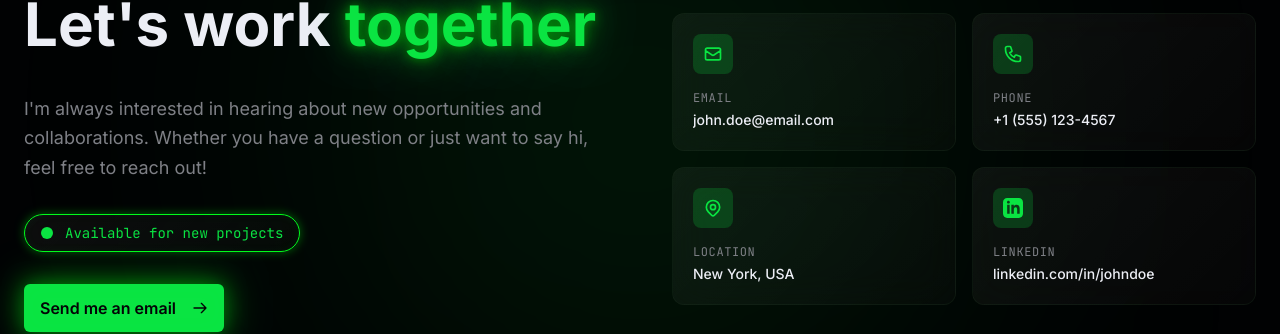
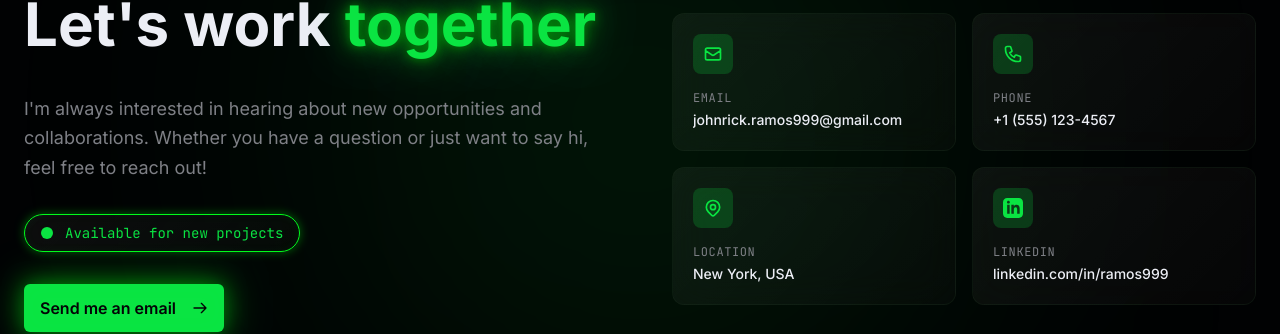
Before and after one commit to rixramos/CMDPortfolio, a Next.js app: page /CMDPortfolio/ in a window 1280 px wide. Shown: the part 5003-5337 px from the top of the page. Built offline with nearby package versions, Linux system fonts and the light colour scheme.

Commit message:
Update contact-section.tsx

```diff
--- a/components/contact-section.tsx
+++ b/components/contact-section.tsx
@@ -11,8 +11,8 @@ const contactInfo = [
       </svg>
     ),
     label: "Email",
-    value: "john.doe@email.com",
-    href: "mailto:john.doe@email.com",
+    value: "johnrick.ramos999@gmail.com",
+    href: "mailto:johnrick.ramos999@gmail.com",
   },
   {
     icon: (
@@ -42,7 +42,7 @@ const contactInfo = [
       </svg>
     ),
     label: "LinkedIn",
-    value: "linkedin.com/in/johndoe",
+    value: "linkedin.com/in/ramos999",
     href: "https://linkedin.com",
   },
 ];
@@ -126,7 +126,7 @@ export function ContactSection() {
                 className="bg-primary text-primary-foreground hover:bg-primary/90 neon-glow px-8 py-6 text-base font-semibold transition-all duration-300 hover:scale-105"
                 asChild
               >
-                <a href="mailto:john.doe@email.com">
+                <a href="mailto:johnrick.ramos999@gmail.com">
                   Send me an email
                   <svg
                     className="w-5 h-5 ml-2"
```
